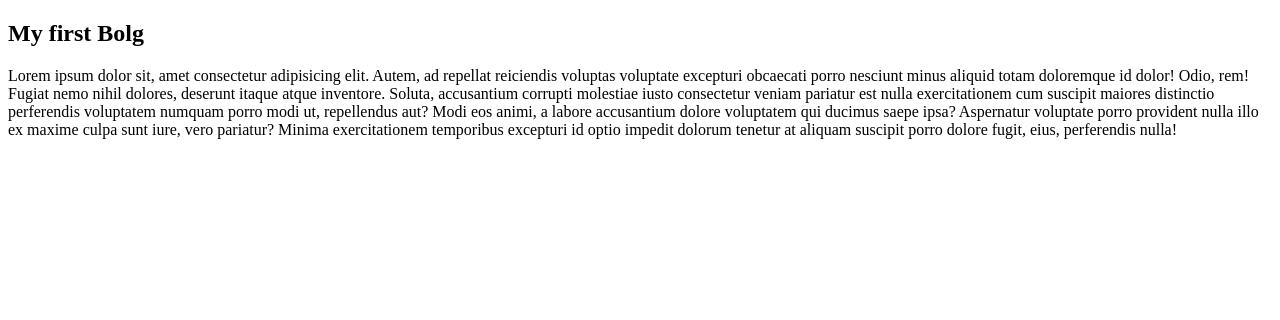
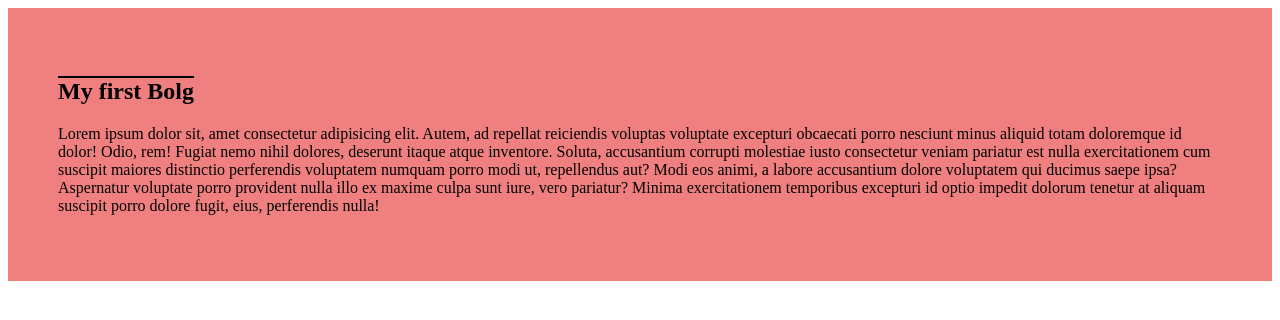
Before and after one commit to slam814/git-pactis-m3, a plain HTML site: page index.html in a window 1280 px wide. Drawn offline with Linux system fonts and the light colour scheme.

Commit message:
added css style

```diff
--- a/index.html
+++ b/index.html
@@ -4,6 +4,8 @@
     <meta charset="UTF-8">
     <meta name="viewport" content="width=device-width, initial-scale=1.0">
     <title>Document</title>
+
+    <link rel="stylesheet" href="style.css">
 </head>
 <body>
     <div class="blog">
--- /dev/null
+++ b/style.css
@@ -0,0 +1,9 @@
+.blog{
+    background-color: lightcoral ;
+    padding: 50px;
+
+}
+
+.blog h2{
+    text-decoration: overline;
+}
```
